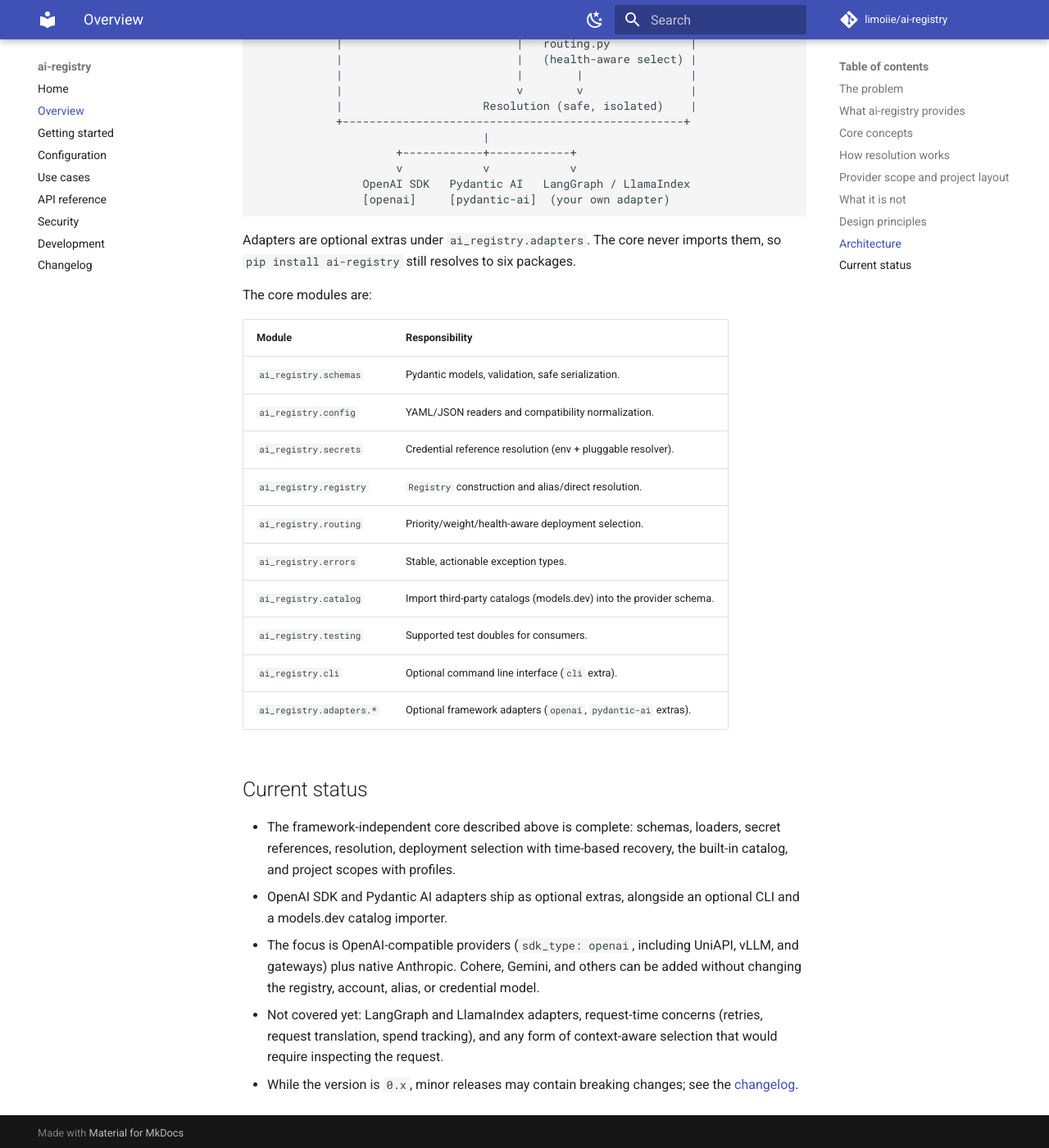
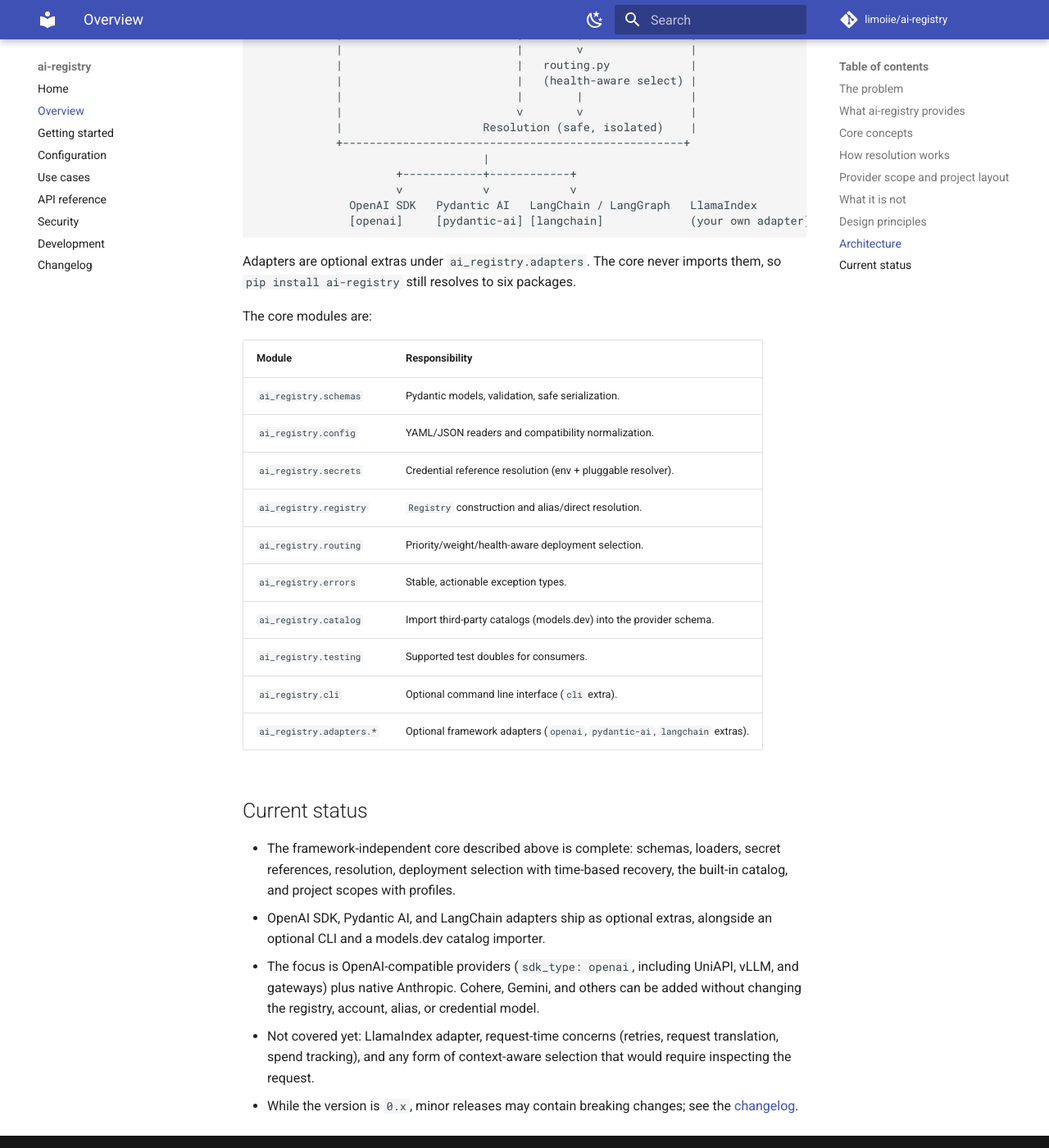
Before and after one commit to limoiie/ai-registry, an MkDocs documentation site: the page built from docs/overview.md, in a window 1280 px wide and 1400 px high, scrolled down 4417 px. Shown: the whole window at 82% size. Built offline with MkDocs 1.6.1 and Material for MkDocs 9.7.7, drawn with Linux system fonts in a browser that asks for light colours; comment, search, counter and statistics services are not loaded; some of the changed text lies outside the part shown.

Commit message:
docs: document the langchain adapter

````diff
--- a/docs/overview.md
+++ b/docs/overview.md
@@ -138,11 +138,12 @@
 - It does **not** ship a gateway or proxy service.
 - It does **not** put literal API keys in configuration files.
 
-Framework adapters are the intended consumers of a `Resolution`. The OpenAI SDK
-and Pydantic AI adapters ship as optional extras
-(`ai_registry.adapters.openai`, `ai_registry.adapters.pydantic_ai`); LangGraph
-and LlamaIndex are not covered yet, and `client_kwargs()` gives you what you need
-to write your own in a few lines.
+Framework adapters are the intended consumers of a `Resolution`. The OpenAI SDK,
+Pydantic AI, and LangChain adapters ship as optional extras
+(`ai_registry.adapters.openai`, `ai_registry.adapters.pydantic_ai`,
+`ai_registry.adapters.langchain`); LangGraph coverage comes through LangChain
+models. LlamaIndex is not covered yet, and `client_kwargs()` gives you what you
+need to write your own in a few lines.
 
 ## Design principles
 
@@ -190,8 +191,8 @@
                                   |
                      +------------+------------+
                      v            v            v
-                OpenAI SDK   Pydantic AI   LangGraph / LlamaIndex
-                [openai]     [pydantic-ai]  (your own adapter)
+              OpenAI SDK   Pydantic AI   LangChain / LangGraph   LlamaIndex
+              [openai]     [pydantic-ai] [langchain]             (your own adapter)
 ```
 
 Adapters are optional extras under `ai_registry.adapters`. The core never
@@ -210,21 +211,21 @@
 | `ai_registry.catalog` | Import third-party catalogs (models.dev) into the provider schema. |
 | `ai_registry.testing` | Supported test doubles for consumers. |
 | `ai_registry.cli` | Optional command line interface (`cli` extra). |
-| `ai_registry.adapters.*` | Optional framework adapters (`openai`, `pydantic-ai` extras). |
+| `ai_registry.adapters.*` | Optional framework adapters (`openai`, `pydantic-ai`, `langchain` extras). |
 
 ## Current status
 
 - The framework-independent core described above is complete: schemas, loaders,
   secret references, resolution, deployment selection with time-based recovery,
   the built-in catalog, and project scopes with profiles.
-- OpenAI SDK and Pydantic AI adapters ship as optional extras, alongside an
-  optional CLI and a models.dev catalog importer.
+- OpenAI SDK, Pydantic AI, and LangChain adapters ship as optional extras,
+  alongside an optional CLI and a models.dev catalog importer.
 - The focus is OpenAI-compatible providers (`sdk_type: openai`, including
   UniAPI, vLLM, and gateways) plus native Anthropic. Cohere, Gemini, and others
   can be added without changing the registry, account, alias, or credential
   model.
-- Not covered yet: LangGraph and LlamaIndex adapters, request-time concerns
-  (retries, request translation, spend tracking), and any form of context-aware
-  selection that would require inspecting the request.
+- Not covered yet: LlamaIndex adapter, request-time concerns (retries, request
+  translation, spend tracking), and any form of context-aware selection that
+  would require inspecting the request.
 - While the version is `0.x`, minor releases may contain breaking changes; see
   the [changelog](changelog.md).
````
Also changed, not shown: CHANGELOG.md (+5 -0 lines), README.md (+4 -0 lines).
